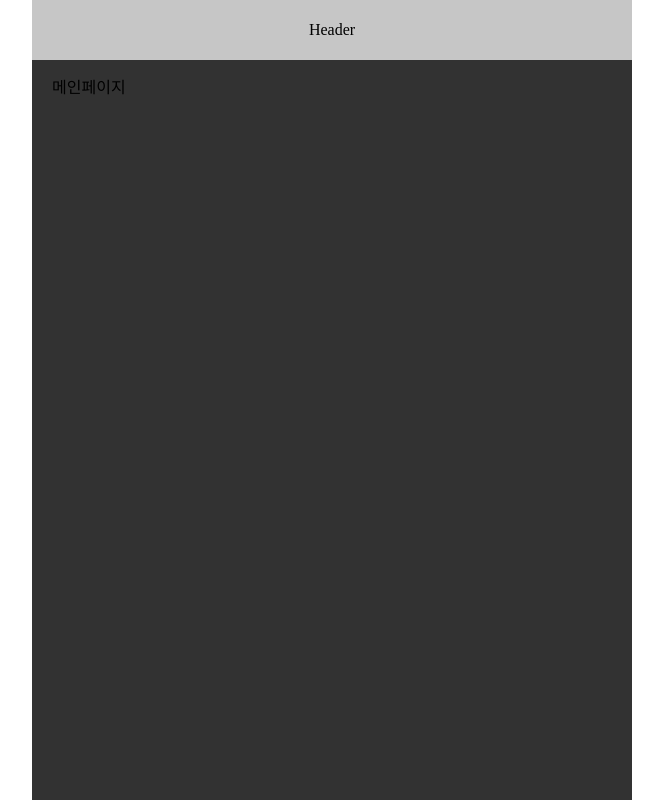
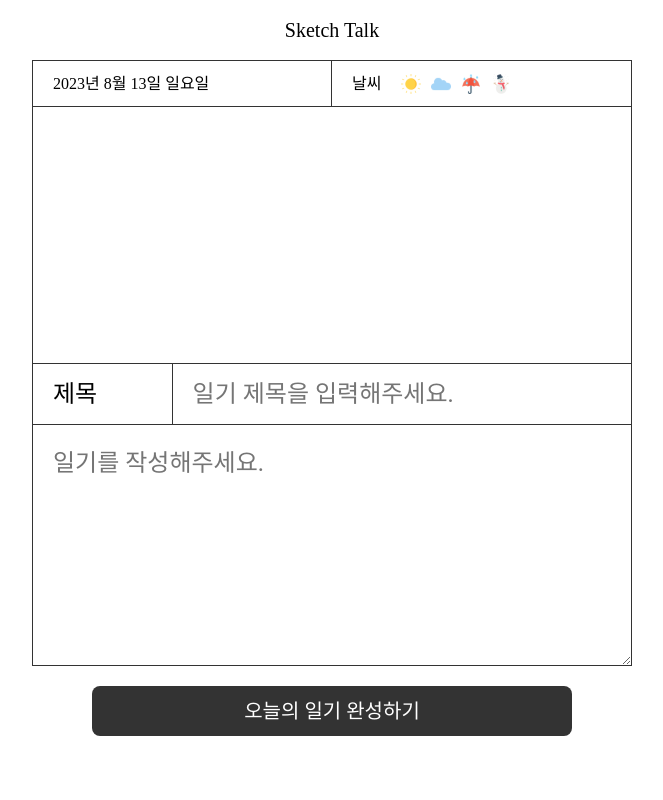
Before and after one commit to sketch-talk/dongsim-diary, a React (Vite) app in the folder frontend/: page / in a window 1280 px wide. Shown: the whole page, without its empty margins (308-971 px from the left). Built offline with nearby package versions, Linux system fonts and the light colour scheme; a web font is replaced by a local one.

Commit message:
feat: 일기쓰기 메인 컴포넌트 구현

```diff
--- a/frontend/src/components/Common/Header.tsx
+++ b/frontend/src/components/Common/Header.tsx
@@ -1,7 +1,7 @@
 import { styled } from 'styled-components';
 
 const Header = () => {
-  return <S.HeaderContainer>Header</S.HeaderContainer>;
+  return <S.HeaderContainer>Sketch Talk</S.HeaderContainer>;
 };
 
 export default Header;
@@ -15,6 +15,8 @@ const S = {
     width: 100%;
     height: 60px;
 
-    background-color: #c6c6c6;
+    font-size: 20px;
+
+    border-bottom: 1px solid var(--base-color);
   `,
 };
--- a/frontend/src/components/Layout/Layout.tsx
+++ b/frontend/src/components/Layout/Layout.tsx
@@ -22,13 +22,7 @@ const S = {
     max-width: 600px;
     height: 100%;
     margin: 0 auto;
-
-    background-color: #323232;
   `,
 
-  MainWrapper: styled.div`
-    /* height: calc(100% - 120px); */
-    padding: 20px;
-    overflow-y: auto;
-  `,
+  MainWrapper: styled.div``,
 };
--- a/frontend/src/pages/MainPage.tsx
+++ b/frontend/src/pages/MainPage.tsx
@@ -1,7 +1,204 @@
+import { styled } from 'styled-components';
 import Layout from '../components/Layout/Layout';
+import { ReactComponent as CloudIcon } from '../assets/cloud-icon.svg';
+import { ReactComponent as SunIcon } from '../assets/sun-icon.svg';
+import { ReactComponent as RainyIcon } from '../assets/rainy-icon.svg';
+import { ReactComponent as SnowmanIcon } from '../assets/snowman-icon.svg';
+import { ChangeEvent, FormEvent, useState } from 'react';
 
 const MainPage = () => {
-  return <Layout>메인페이지</Layout>;
+  const [diaryTitle, setDiaryTitle] = useState<string>('');
+  const [diaryContents, setDiaryContents] = useState<string>('');
+
+  const today = new Date();
+  const getYear = today.getFullYear();
+  const getMonth = today.getMonth() + 1;
+  const getDate = today.getDate();
+  const getDay = today.getDay();
+  const day = ['일', '월', '화', '수', '목', '금', '토'];
+
+  const handleChangeTitleInput = (e: ChangeEvent<HTMLInputElement>) => {
+    setDiaryTitle(e.target.value);
+  };
+
+  const handleResizeHeight = (e: FormEvent<HTMLTextAreaElement>) => {
+    e.currentTarget.style.height = 'auto';
+    e.currentTarget.style.height = e.currentTarget.scrollHeight + 'px';
+
+    setDiaryContents(e.currentTarget.value);
+  };
+
+  return (
+    <Layout>
+      <S.DateWeatherContainer>
+        <S.DateWrapper>
+          <S.Date>{`${getYear}년 ${getMonth}월 ${getDate}일 ${day[getDay]}요일`}</S.Date>
+        </S.DateWrapper>
+        <S.WeatherWrapper>
+          <S.Weather>
+            <S.WeatherTitle>날씨</S.WeatherTitle>
+            <SunIcon />
+            <CloudIcon />
+            <RainyIcon />
+            <SnowmanIcon />
+          </S.Weather>
+        </S.WeatherWrapper>
+      </S.DateWeatherContainer>
+
+      <S.DrawingWrapper></S.DrawingWrapper>
+
+      <S.diaryTitleContainer>
+        <S.diaryTitle>제목</S.diaryTitle>
+        <S.diaryTitleInput
+          value={diaryTitle}
+          onChange={handleChangeTitleInput}
+          placeholder="일기 제목을 입력해주세요."
+        />
+      </S.diaryTitleContainer>
+      <S.WritingContainer>
+        <S.WritingArea
+          value={diaryContents}
+          onChange={handleResizeHeight}
+          rows={1}
+          placeholder="일기를 작성해주세요."
+        />
+      </S.WritingContainer>
+      <S.SubmitButton>오늘의 일기 완성하기</S.SubmitButton>
+    </Layout>
+  );
 };
 
 export default MainPage;
+
+const S = {
+  DateWeatherContainer: styled.div`
+    display: flex;
+    justify-content: space-between;
+    align-items: center;
+
+    height: 45px;
+
+    border: 1px solid var(--base-color);
+    border-top: none;
+  `,
+
+  DateWrapper: styled.div`
+    display: flex;
+    justify-content: center;
+    align-items: center; // 세로 중앙 정렬 추가
+    width: 50%;
+    height: 100%; // 부모 요소의 높이에 맞춤
+
+    &::after {
+      content: ''; // 내용을 비워둠
+      height: 45px; // 높이 지정
+      border-right: 1px solid var(--base-color); // 오른쪽 테두리 지정
+      margin-left: auto; // 왼쪽 마진을 자동으로 지정하여 오른쪽 끝에 위치
+      width: 0; // 너비는 0으로 설정
+    }
+  `,
+
+  Date: styled.p`
+    padding-left: 20px;
+  `,
+
+  WeatherWrapper: styled.div`
+    display: flex;
+    justify-content: flex-start;
+
+    width: 50%;
+  `,
+
+  Weather: styled.div`
+    display: flex;
+    align-items: center;
+    gap: 10px;
+
+    padding-left: 20px;
+
+    & svg {
+      cursor: pointer;
+    }
+  `,
+
+  WeatherTitle: styled.p`
+    margin-right: 10px;
+  `,
+
+  DrawingWrapper: styled.div`
+    height: 256px;
+
+    border: 1px solid var(--base-color);
+    border-top: none;
+  `,
+
+  diaryTitleContainer: styled.div`
+    display: flex;
+    align-items: center;
+    height: 60px;
+
+    font-size: 24px;
+
+    border: 1px solid var(--base-color);
+    border-top: none;
+  `,
+
+  diaryTitle: styled.p`
+    display: flex;
+    justify-content: center;
+    align-items: center;
+
+    width: 20%;
+    padding-left: 20px;
+
+    &::after {
+      content: '';
+      height: 60px;
+      border-right: 1px solid var(--base-color);
+      margin-left: auto;
+      width: 0;
+    }
+  `,
+
+  diaryTitleInput: styled.input`
+    width: 70%;
+    padding-left: 20px;
+
+    &:focus {
+      outline: none;
+    }
+  `,
+
+  WritingContainer: styled.div`
+    display: flex;
+    justify-content: center;
+  `,
+
+  WritingArea: styled.textarea`
+    width: 100%;
+    min-height: 200px;
+    padding: 20px;
+
+    line-height: 1.5em;
+
+    font-size: 24px;
+
+    border: 1px solid var(--base-color);
+    border-top: none;
+  `,
+
+  SubmitButton: styled.button`
+    display: block;
+
+    width: 80%;
+    height: 50px;
+
+    margin: 20px auto;
+
+    font-size: 20px;
+    color: var(--white-color);
+
+    border-radius: 8px;
+    background-color: var(--base-color);
+  `,
+};
--- a/frontend/src/styles/GlobalStyle.ts
+++ b/frontend/src/styles/GlobalStyle.ts
@@ -30,17 +30,13 @@ ${ResetStyle}
 }
 
 /*font*/
-html {
+html,textarea {
   font-family: KyoboHand;
 }
 
 #root {
-    position: absolute;
-    top: 0;
-    left: 0;
     width: 100%;
     height: 100%;
-    overflow: hidden;
   }
 
   button{
--- a/frontend/src/styles/ResetStyle.ts
+++ b/frontend/src/styles/ResetStyle.ts
@@ -134,4 +134,9 @@ export const ResetStyle = css`
     color: inherit;
     text-decoration: none;
   }
+
+  input,
+  textarea {
+    outline: none;
+  }
 `;
```
